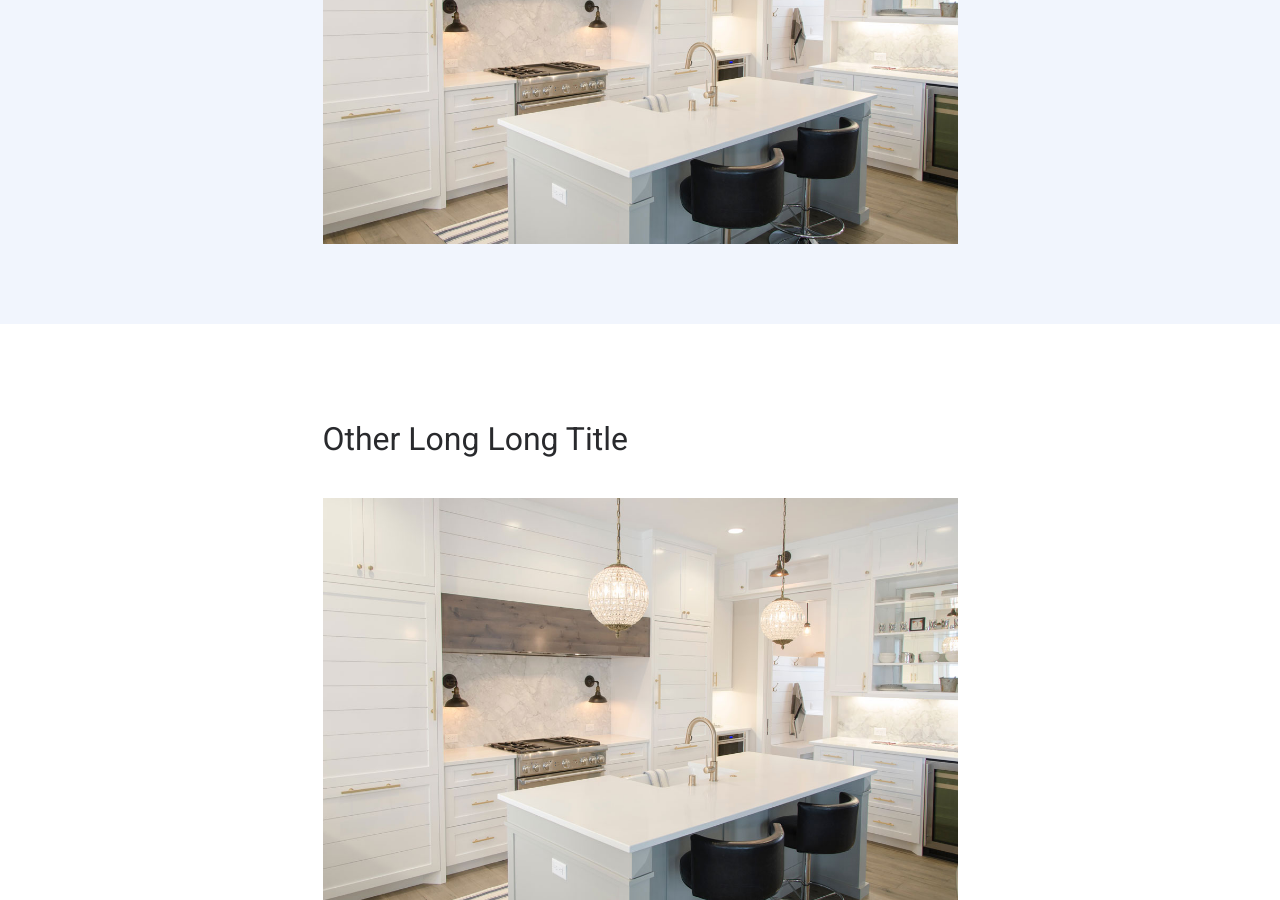
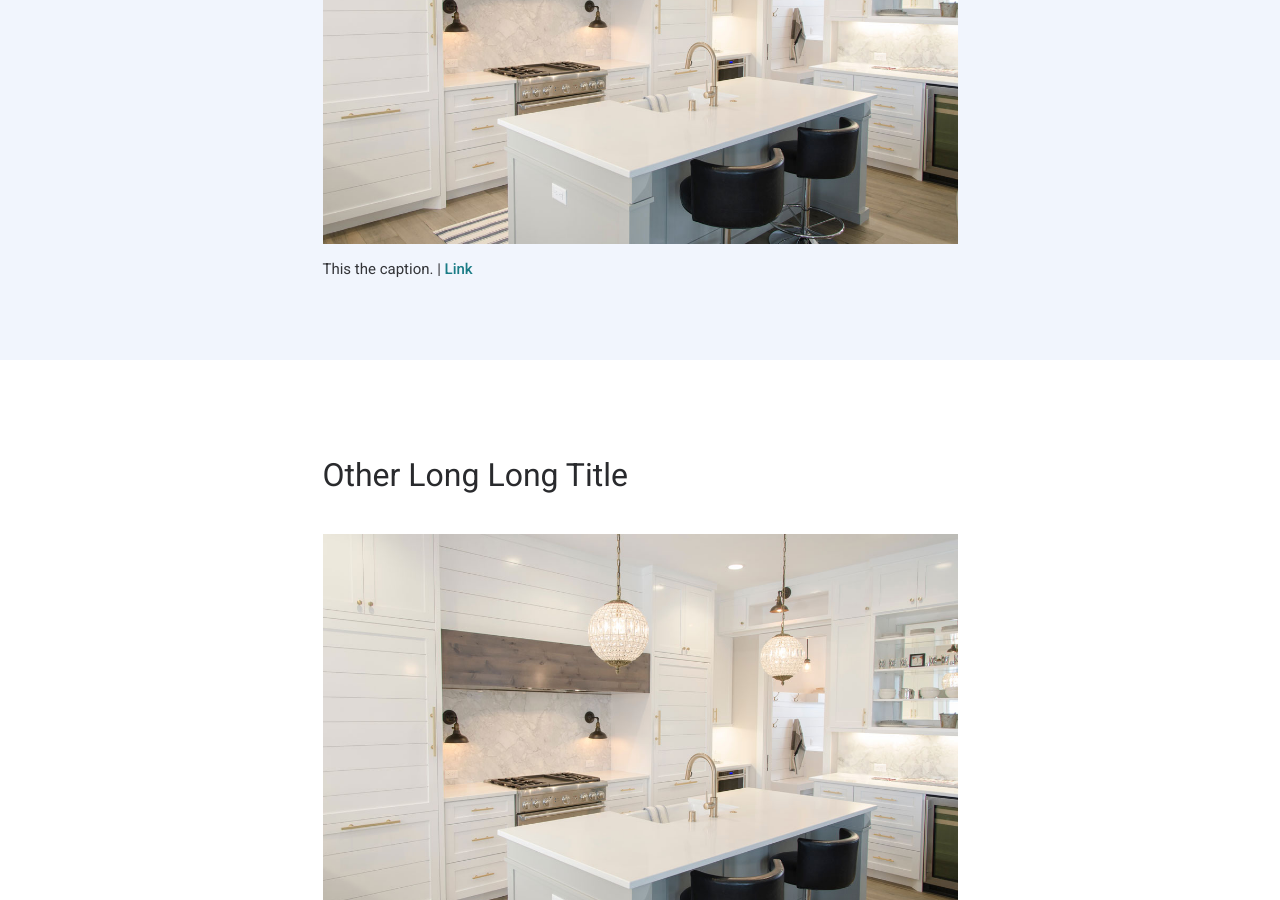
Before and after one commit to enzomadethis/enzomadethis, a Jekyll site: the page built from _projects/sample-project-1.md, in a window 1280 px wide and 900 px high, scrolled down 980 px. Built offline with Jekyll 4.4.1, drawn with Linux system fonts in a browser that asks for light colours.

Commit message:
Update from Forestry.io - Updated sample-project-1.md

```diff
--- a/_projects/sample-project-1.md
+++ b/_projects/sample-project-1.md
@@ -42,7 +42,8 @@ page_sections:
   center_block: 'true'
   text_align: left
   background_color: lt-gray
-  content: <p><img src="../uploads/placeholder.jpg"></p>
+  content: <p><img src="../uploads/placeholder.jpg"></p><p>This the caption. | <a
+    href="/index.html" title="Llink">Link</a></p>
 - template: section-title
   block: section-title
   toc_element: 'true'
```
